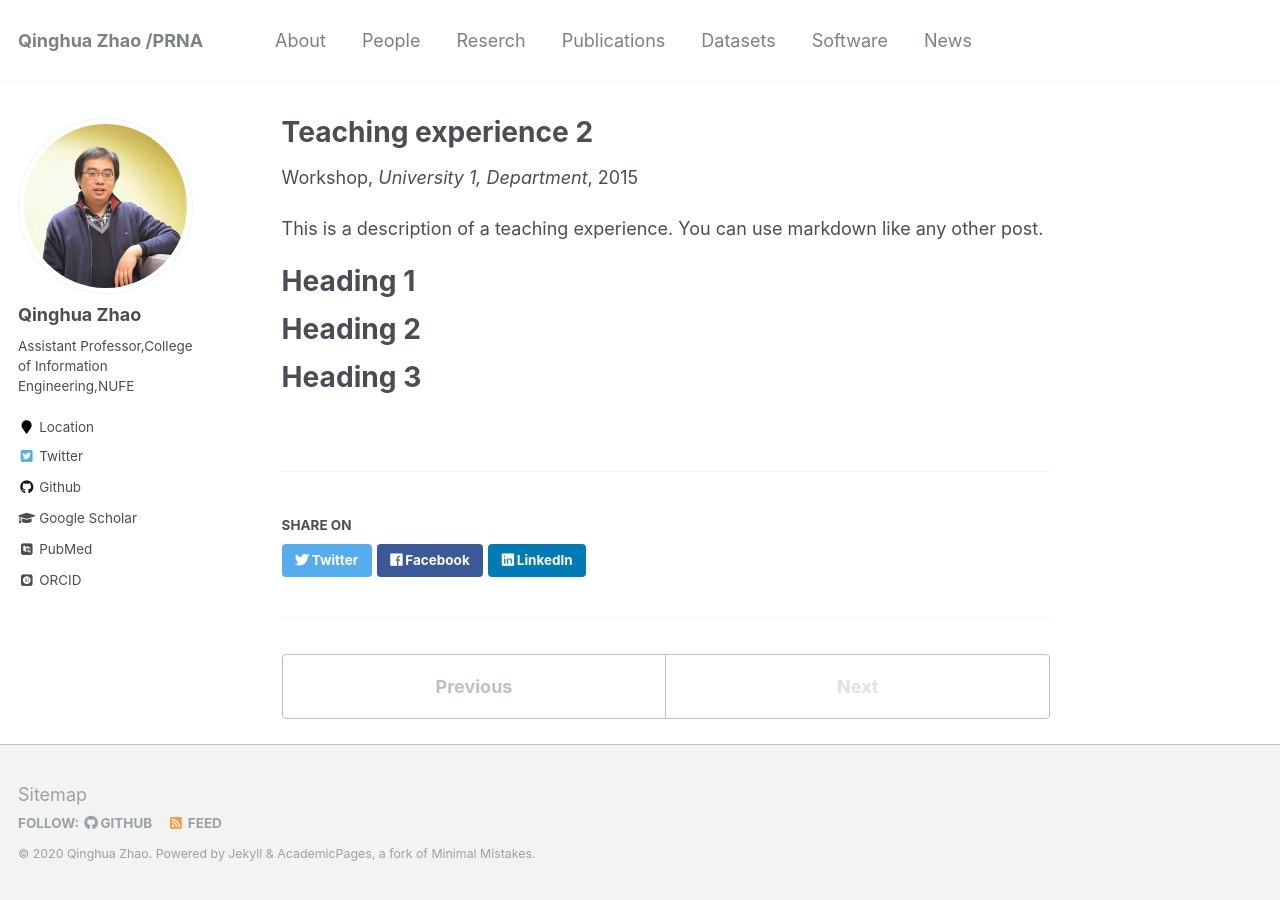
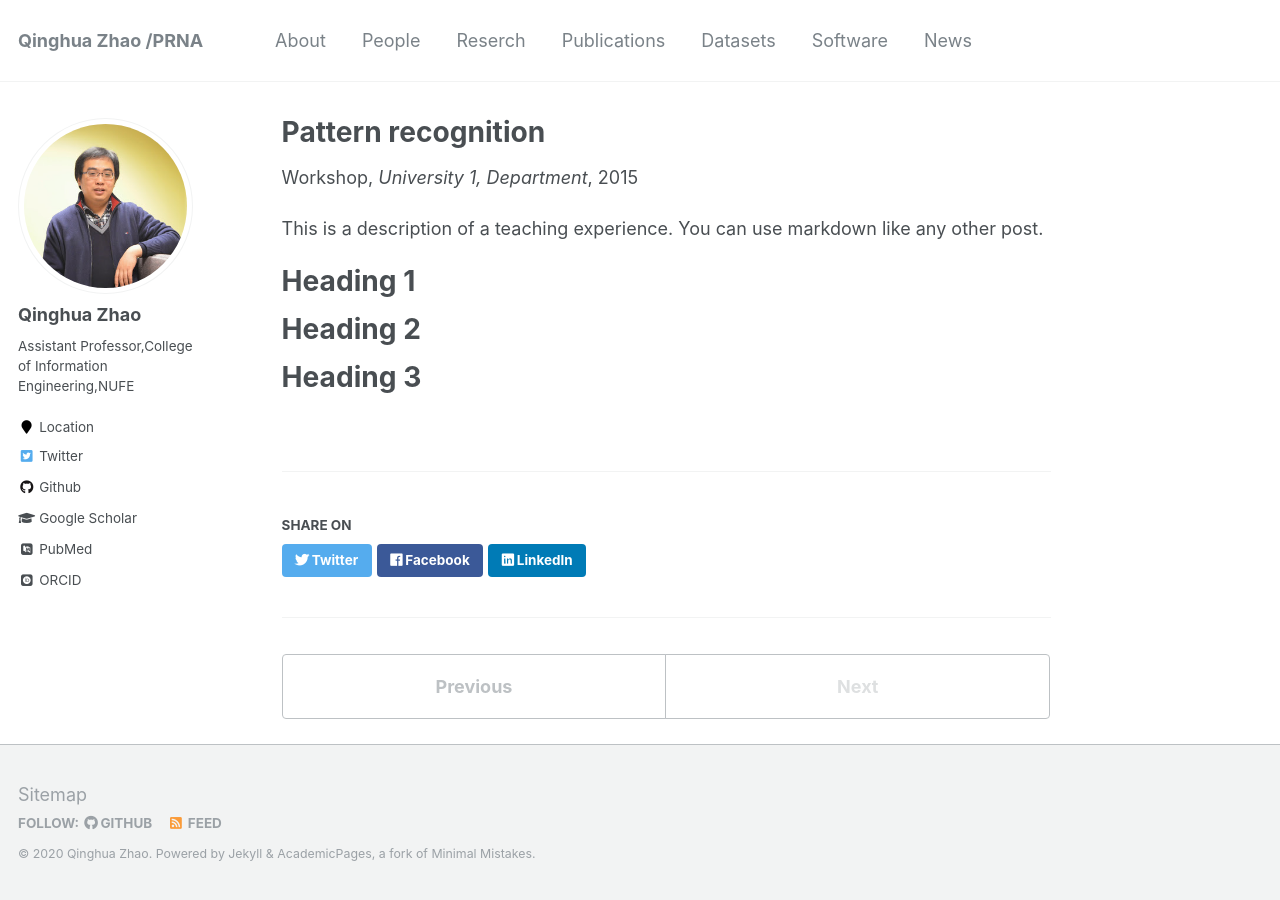
Before and after one commit to QinghuaZhao/QinghuaZhao.github.io, a Jekyll site: the page built from _teaching/2015-spring-teaching-2.md, in a window 1280 px wide. Built offline with Jekyll 4.4.1, drawn with Linux system fonts in a browser that asks for light colours; some web fonts are replaced.

Commit message:
Update 2015-spring-teaching-2.md

```diff
--- a/_teaching/2015-spring-teaching-2.md
+++ b/_teaching/2015-spring-teaching-2.md
@@ -1,5 +1,5 @@
 ---
-title: "Teaching experience 2"
+title: "Pattern recognition"
 collection: teaching
 type: "Workshop"
 permalink: /teaching/2015-spring-teaching-1
```
